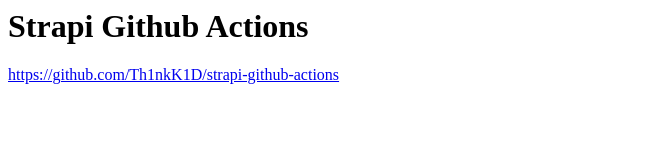
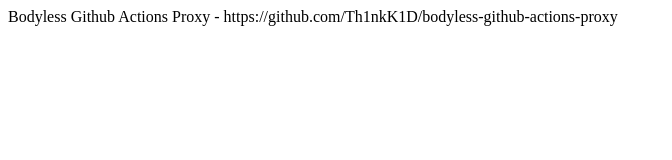
Before and after one commit to Th1nkK1D/bodyless-github-actions-proxy, a website: page public/index.html in a window 1280 px wide. Shown: the whole page, without its empty margins (0-672 px from the left). Drawn offline with Linux system fonts and the light colour scheme.

Commit message:
update package name and description

```diff
--- a/package.json
+++ b/package.json
@@ -1,9 +1,9 @@
 {
-  "name": "strapi-github-actions",
-  "description": "Strapi and Github actions proxy using Vercel's function",
+  "name": "bodyless-github-actions-proxy",
+  "description": "Use bodyless request to trigger Github actions with Vercel's function",
   "version": "1.0.0",
   "main": "index.js",
-  "repository": "https://github.com/Th1nkK1D/strapi-github-actions.git",
+  "repository": "https://github.com/Th1nkK1D/bodyless-github-actions-proxy.git",
   "author": "Th1nkK1D <witheep@gmail.com>",
   "license": "MIT",
   "scripts": {
--- a/public/index.html
+++ b/public/index.html
@@ -1,4 +1,3 @@
 <html>
-    <h1>Strapi Github Actions</h1>
-    <a href="https://github.com/Th1nkK1D/strapi-github-actions">https://github.com/Th1nkK1D/strapi-github-actions</a>
+    Bodyless Github Actions Proxy - https://github.com/Th1nkK1D/bodyless-github-actions-proxy
 </html>
```
Also changed, not shown: README.md.
